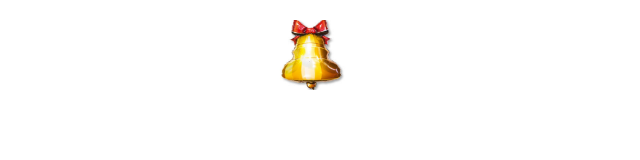
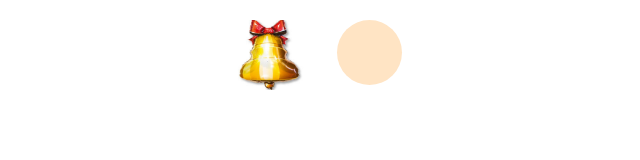
Before and after one commit to IrynaVynnychenko/bell-click, a plain HTML site: page index.html in a window 1280 px wide. Shown: the whole page, without its empty margins (331-971 px from the left). Drawn offline with Linux system fonts and the light colour scheme.

Commit message:
push changes

```diff
--- a/index.html
+++ b/index.html
@@ -23,6 +23,12 @@
             width: 100%;
             max-width: 100px;
             height: 70px;
+            margin-right: 20px;
+        }
+
+        .main-img__alert {
+            display: flex;
+            justify-content: center;
         }
 
         .main-img {
@@ -113,6 +119,18 @@
             font-size: 30px;
             border: 3px solid #FFC0CB;
         }
+
+        .counter {
+            background-color: bisque;
+            font-size: 26px;
+            width: 65px;
+            border-radius: 50%;
+            height: 65px;
+            display: flex;
+            justify-content: center;
+            align-items: center;
+            font-weight: bold;
+        }
     </style>
 </head>
 
@@ -123,6 +141,7 @@
                 <div class="col-lg-12 text-center">
                     <div class="main-img__alert">
                         <img src="kolokol.jpg" alt="">
+                        <div class="counter"></div>
                     </div>
                 </div>
             </div>
@@ -290,8 +309,10 @@
         let $text = $(".category__page__item__text");
         let $number__items = $(".number__items");
         let $page = $(".category__page");
+        let $counter = $(".counter");
 
         $(document).ready(function () {
+
             function setPostCount() {
                 $category.each(function () {
                     $(this).find('.btn').html($page.find(".category__page__item[data-index='" + $(this).attr('data-index') + "']").find('.category__page__item__text:not(.read)').length)
@@ -323,7 +344,7 @@
             changeBackGround();
 
             $button.click(function () {
-                $category__item.toggleClass("active");
+                $category__item.addClass("active");
             });
             $category.click(function () {
                 $(this).addClass("active__category");
```
